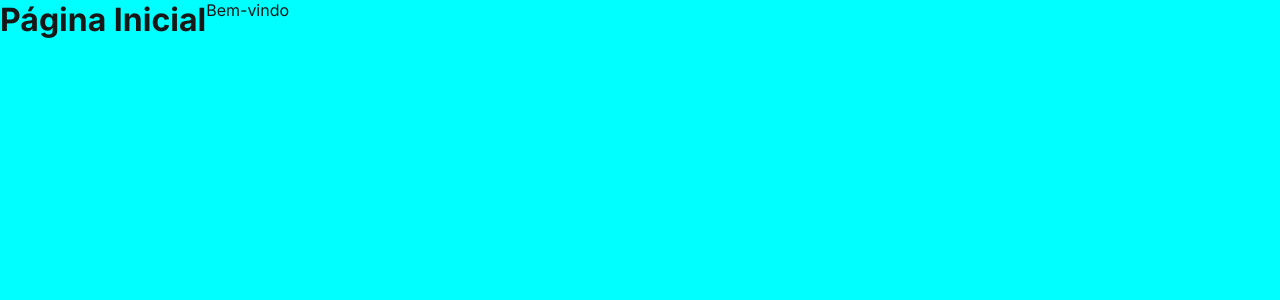
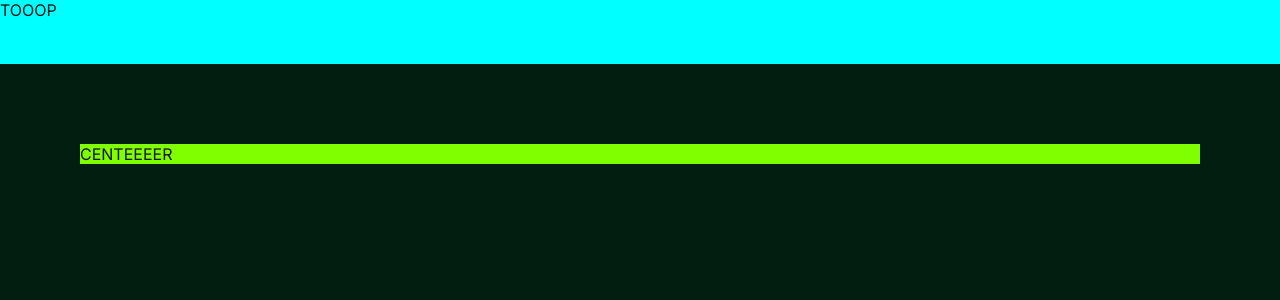
Before and after one commit to ReginaPompeo/R2-Data-Solution, a Next.js app in the folder r2-data-solution/: page /home in a window 1280 px wide. Shown: the top 300 px of the page. Built offline with nearby package versions, Linux system fonts and the light colour scheme.

Commit message:
style: apply styling to Home page

```diff
--- a/r2-data-solution/app/home/home.module.scss
+++ b/r2-data-solution/app/home/home.module.scss
@@ -1,5 +1,18 @@
 .homeContainer{
     display: flex;
     height: 100vh;
+    background-color: #011e11;
+    flex-direction: column;
+}
+
+.topContainer{
     background-color: aqua;
+    min-height: 4rem;
+    max-height: 5rem;
 }
+
+.centerContainer{
+    background-color: chartreuse;
+    align-items: center;
+    margin: 5rem;
+}
--- a/r2-data-solution/app/home/page.tsx
+++ b/r2-data-solution/app/home/page.tsx
@@ -3,8 +3,12 @@ import styles from './home.module.scss';
 export default function Home(){
     return (
         <div className={styles.homeContainer}>
-            <h1>Página Inicial</h1>
-            <p>Bem-vindo</p>
+            <div className={styles.topContainer}>
+                TOOOP
+            </div>
+            <div className={styles.centerContainer}>
+                    CENTEEEER
+            </div>
         </div>
     )
 };
```
